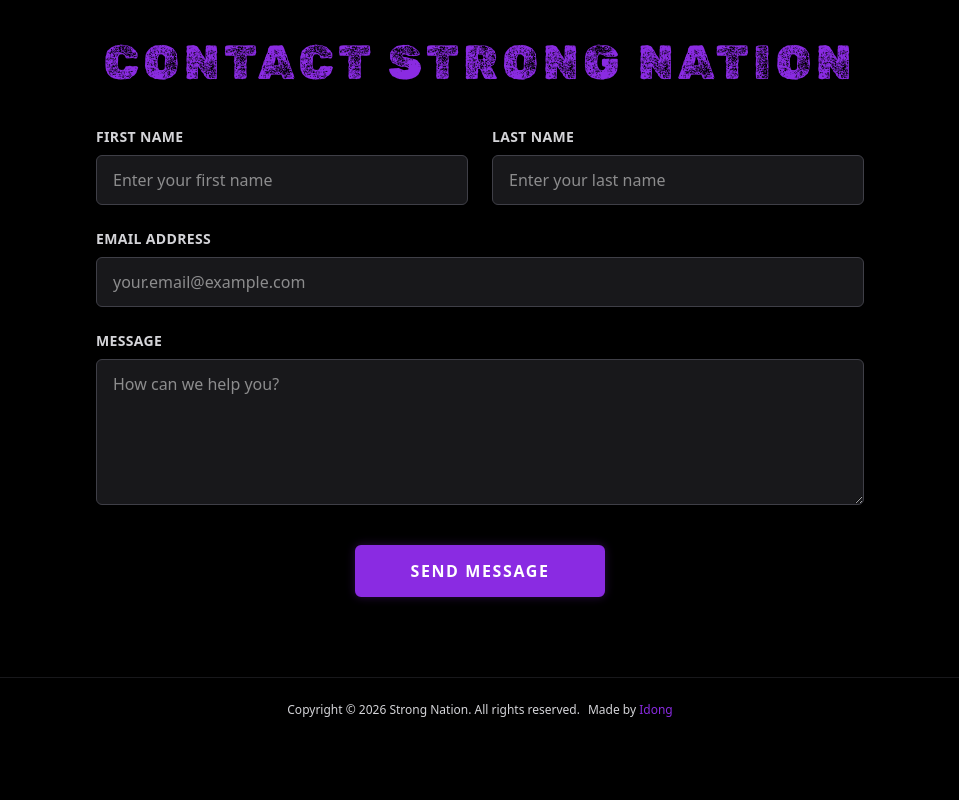
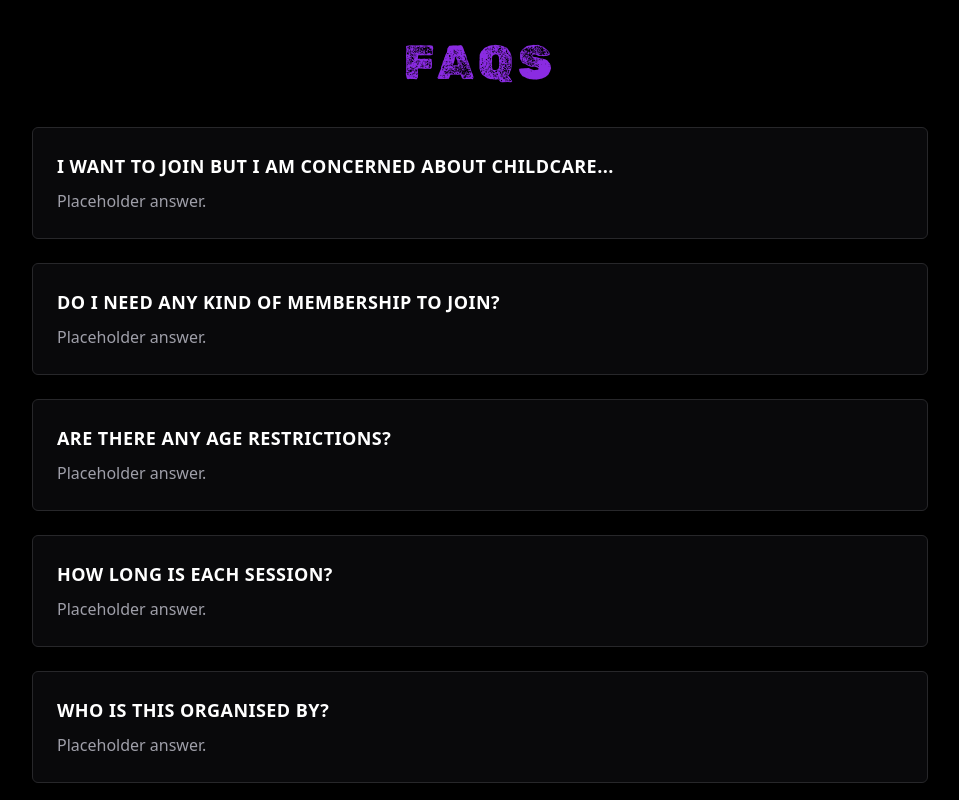
Before and after one commit to idongCodes/strong-nation, a Next.js app: page / in a window 1280 px wide. Shown: the part 1180-1980 px from the top of the page, without its empty margins (160-1119 px from the left). Before the commit the page ends 1922 px from the top, so only its background shows below. Built offline with nearby package versions, Linux system fonts and the light colour scheme.

Commit message:
Add FAQ Section

```diff
--- a/src/app/page.tsx
+++ b/src/app/page.tsx
@@ -31,6 +31,37 @@
         </div>
       </section>
 
+      {/* FAQs Section */}
+      <section id="faqs" className="w-full bg-black py-20 px-4 sm:px-6 lg:px-8 border-t border-zinc-900">
+        <div className="max-w-4xl mx-auto">
+          <h2 className="text-4xl md:text-5xl text-center text-[#8A2BE2] mb-10 tracking-widest uppercase drop-shadow-md">
+            FAQs
+          </h2>
+          <div className="space-y-6" style={{ fontFamily: 'ui-sans-serif, system-ui, -apple-system, BlinkMacSystemFont, "Segoe UI", Roboto, "Helvetica Neue", Arial, sans-serif' }}>
+            <div className="bg-zinc-950 border border-zinc-800 p-6 rounded-md">
+              <h3 className="text-lg font-bold text-white mb-2 uppercase tracking-wide">I want to join but I am concerned about childcare...</h3>
+              <p className="text-zinc-400 leading-relaxed">Placeholder answer.</p>
+            </div>
+            <div className="bg-zinc-950 border border-zinc-800 p-6 rounded-md">
+              <h3 className="text-lg font-bold text-white mb-2 uppercase tracking-wide">Do I need any kind of membership to join?</h3>
+              <p className="text-zinc-400 leading-relaxed">Placeholder answer.</p>
+            </div>
+            <div className="bg-zinc-950 border border-zinc-800 p-6 rounded-md">
+              <h3 className="text-lg font-bold text-white mb-2 uppercase tracking-wide">Are there any age restrictions?</h3>
+              <p className="text-zinc-400 leading-relaxed">Placeholder answer.</p>
+            </div>
+            <div className="bg-zinc-950 border border-zinc-800 p-6 rounded-md">
+              <h3 className="text-lg font-bold text-white mb-2 uppercase tracking-wide">How long is each session?</h3>
+              <p className="text-zinc-400 leading-relaxed">Placeholder answer.</p>
+            </div>
+            <div className="bg-zinc-950 border border-zinc-800 p-6 rounded-md">
+              <h3 className="text-lg font-bold text-white mb-2 uppercase tracking-wide">Who is this organised by?</h3>
+              <p className="text-zinc-400 leading-relaxed">Placeholder answer.</p>
+            </div>
+          </div>
+        </div>
+      </section>
+
       {/* Contact Section */}
       <section id="contact" className="w-full bg-black py-20 px-4 sm:px-6 lg:px-8 border-t border-zinc-900">
         <div className="max-w-3xl mx-auto">
--- a/src/components/TopBar.tsx
+++ b/src/components/TopBar.tsx
@@ -87,7 +87,7 @@
             {isOpen && (
               <div className="absolute top-16 right-0 w-48 bg-zinc-950 border-l border-b border-zinc-800 shadow-xl py-2 z-40 sm:right-4 sm:rounded-b-md sm:border-r">
                 <Link
-                  href="/about"
+                  href="#about"
                   className="block px-6 py-3 text-white hover:bg-black hover:text-[#8A2BE2] transition-colors duration-200 uppercase tracking-wider text-sm font-sans"
                   onClick={() => setIsOpen(false)}
                 >
@@ -100,6 +100,13 @@
                 >
                   Contact
                 </Link>
+                <Link
+                  href="#faqs"
+                  className="block px-6 py-3 text-white hover:bg-black hover:text-[#8A2BE2] transition-colors duration-200 uppercase tracking-wider text-sm font-sans"
+                  onClick={() => setIsOpen(false)}
+                >
+                  FAQs
+                </Link>
               </div>
             )}
           </div>
```
